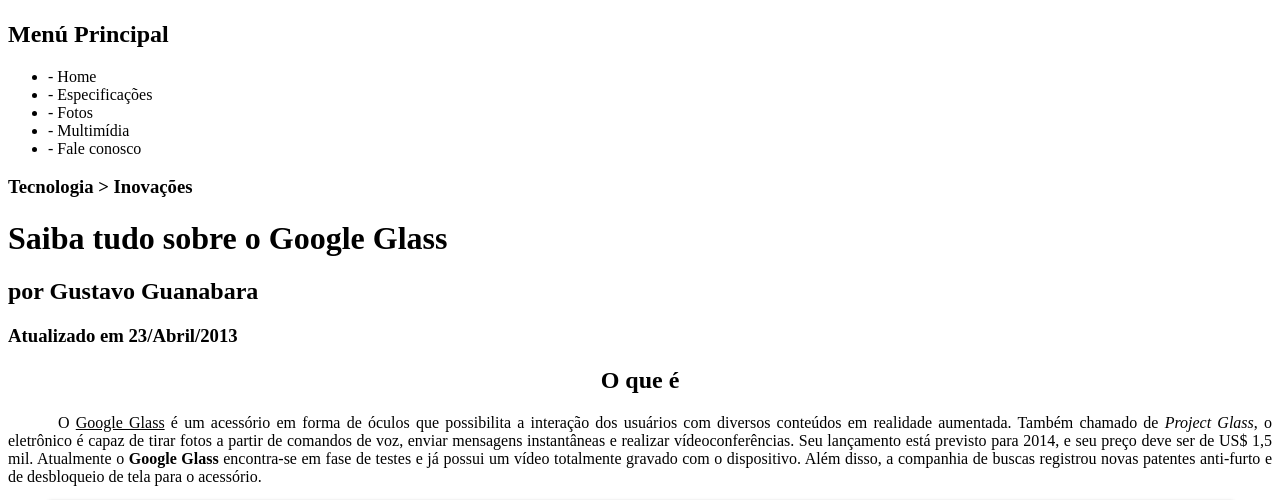
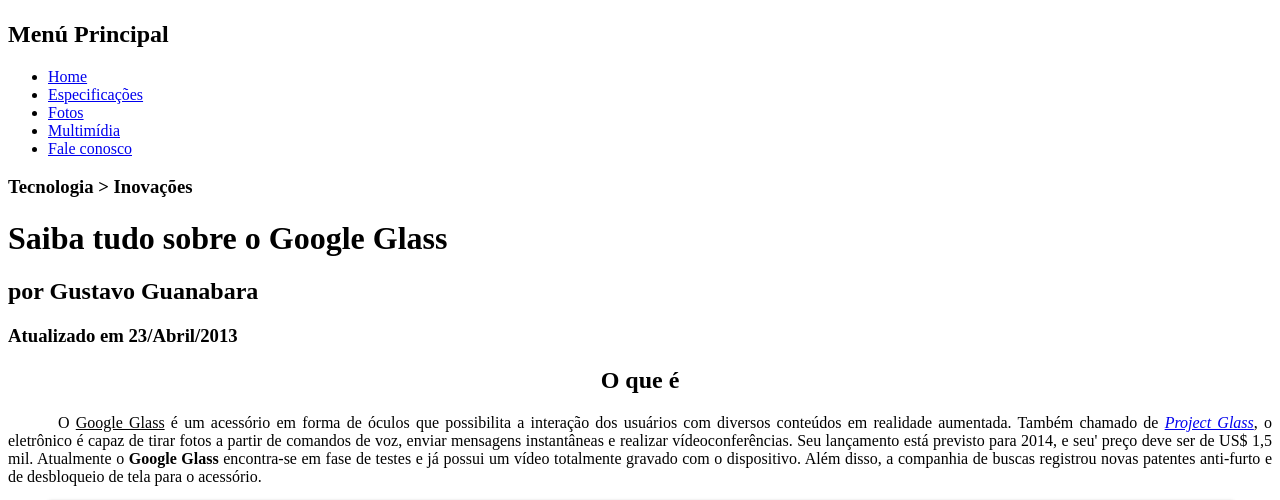
Before and after one commit to PierreVieira/Google_Glass_Site, a plain HTML site: page index.html in a window 1280 px wide. Shown: the part 251-751 px from the top of the page. Drawn offline with Linux system fonts and the light colour scheme.

Commit message:
[+] Menú

```diff
--- a/index.html
+++ b/index.html
@@ -18,11 +18,11 @@
         <nav>
             <h1>Menú Principal</h1>
             <ul>
-                <li>- Home</li>
-                <li>- Especificações</li>
-                <li>- Fotos</li>
-                <li>- Multimídia</li>
-                <li>- Fale conosco</li>
+                <li><a href="index.html">Home</a></li>
+                <li><a href="specs.html">Especificações</a></li>
+                <li><a href="fotos.html">Fotos</a></li>
+                <li><a href="multimidia.html">Multimídia</a></li>
+                <li><a href="fale-conosco.html">Fale conosco</a></li>
             </ul>
         </nav>
     </header>
@@ -38,11 +38,11 @@
     <p>O <span style="text-decoration: underline">Google Glass</span> é um acessório em forma de óculos que possibilita
         a interação dos usuários com diversos conteúdos
         em
-        realidade aumentada. Também chamado de <em>Project Glass</em>, o eletrônico é capaz de tirar fotos a partir de
+        realidade aumentada. Também chamado de <a href="https://github.com/PierreVieira" target="_blank"><em>Project Glass</em></a>, o eletrônico é capaz de tirar fotos a partir de
         comandos
         de
         voz, enviar mensagens instantâneas e realizar vídeo&shy;con&shy;ferên&shy;cias. Seu lançamento está previsto
-        para 2014, e seu
+        para 2014, e seu'
         preço
         deve ser de US$ 1,5 mil. Atualmente o <strong>Google Glass</strong> encontra-se em fase de testes e já possui um
         vídeo totalmente
```
